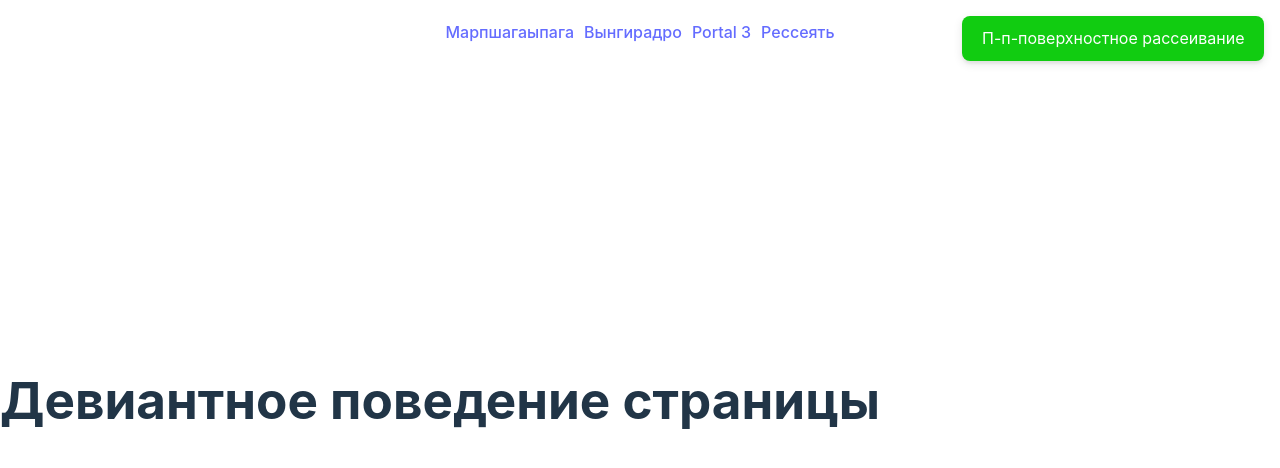
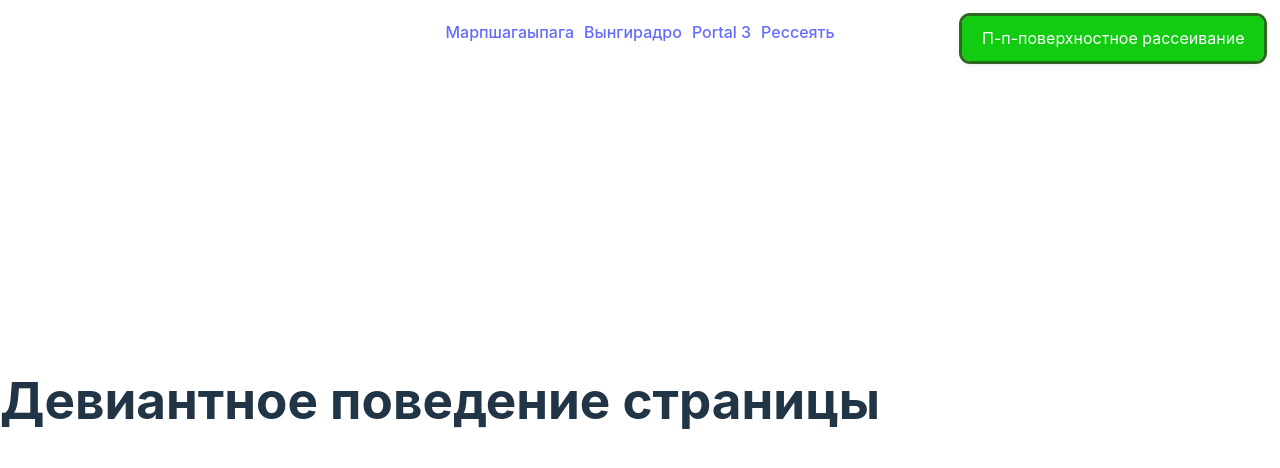
Before and after one commit to DMax-YT/stateless-router, a React (Vite) app: page / in a window 1280 px wide. Both pictures are taken after a click on the link "Рессеять". Shown: the top 468 px of the page. Built offline with nearby package versions, Linux system fonts and the light colour scheme.

Commit message:
custom toast styles

```diff
--- /dev/null
+++ b/src/components/Notifications.css
@@ -0,0 +1,9 @@
+.toast {
+  outline: 3px rgb(43, 105, 30) solid;
+  transition: outline 0.2s;
+}
+
+.toast:hover {
+  cursor: pointer;
+  outline: 3px rgb(184, 53, 53) solid;
+}
--- a/src/components/Notifications.jsx
+++ b/src/components/Notifications.jsx
@@ -1,5 +1,7 @@
 import { createPortal } from 'react-dom'
-import { Toaster } from 'react-hot-toast'
+import { ToastBar, Toaster, toast } from 'react-hot-toast'
+
+import './Notifications.css'
 
 export const Notifications = () => {
   return createPortal(
@@ -7,8 +9,20 @@ export const Notifications = () => {
       style: {
         color: '#fdfdfd',
         background: '#11cc11',
-      }
-    }} />,
+      },
+      className: 'toast'
+    }}>
+      {(t) => (
+        <ToastBar toast={t}>
+          {({ icon, message }) => (
+            <div onClick={() => toast.dismiss(t.id)}>
+              {icon}
+              {message}
+            </div>
+          )}
+        </ToastBar>
+      )}
+    </Toaster>,
     document.body
   )
 }
```
